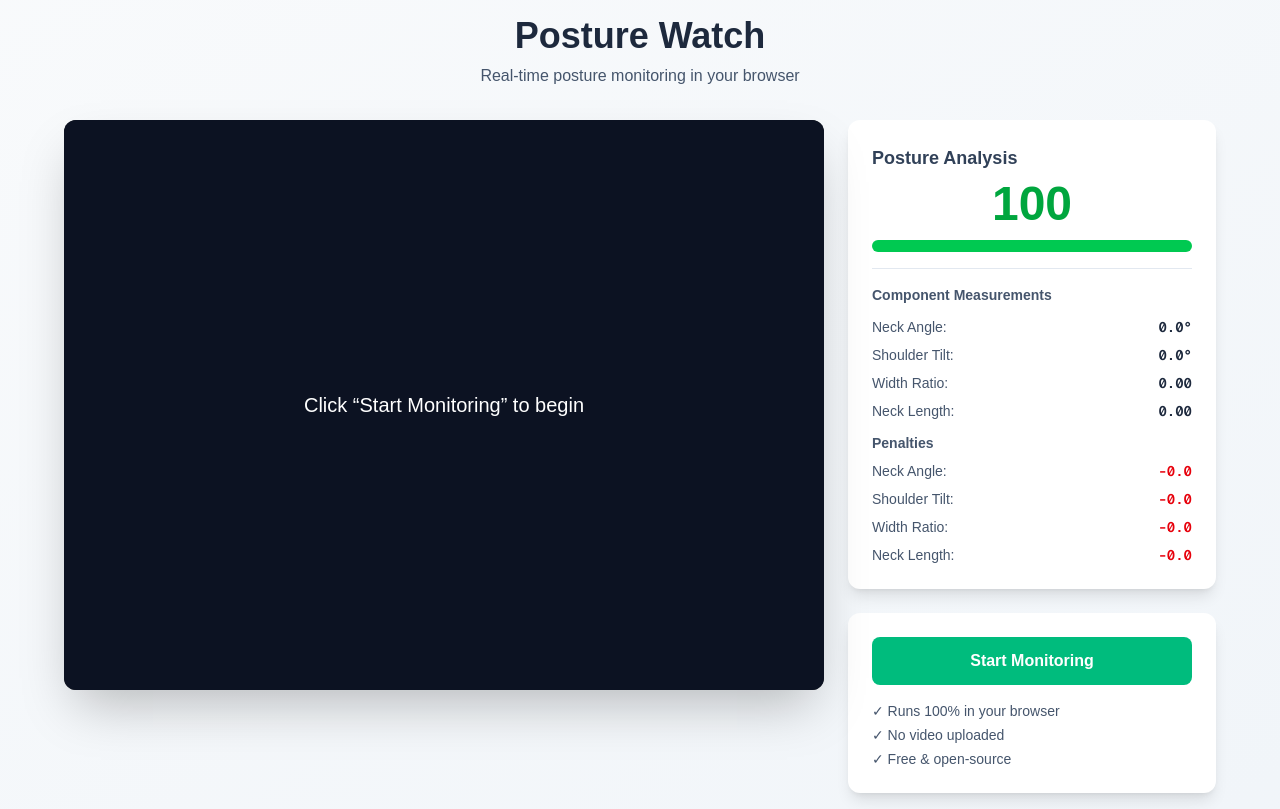
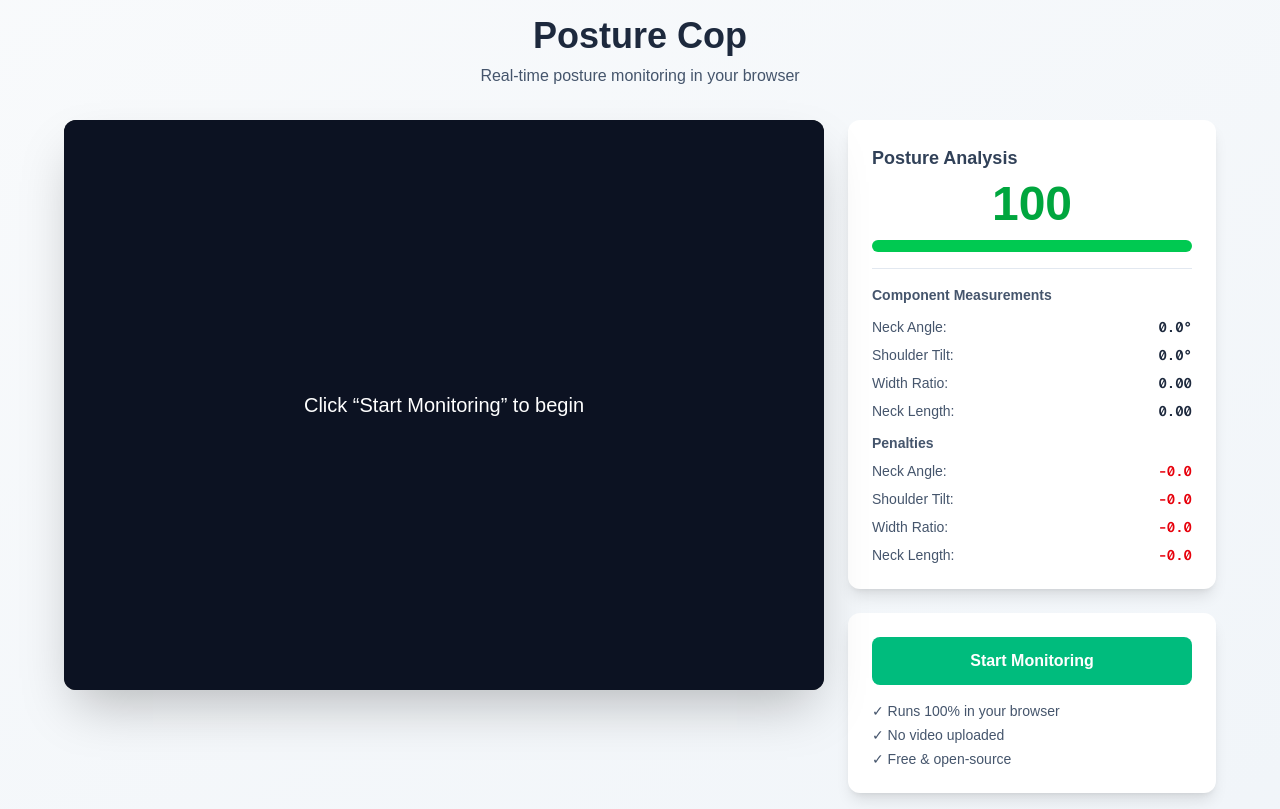
Before and after one commit to MarcusJRLee/posture_cop, a Next.js app: page / in a window 1280 px wide. Built offline with nearby package versions, Linux system fonts and the light colour scheme.

Commit message:
Posture Cop

```diff
--- a/src/app/page.tsx
+++ b/src/app/page.tsx
@@ -23,7 +23,7 @@ export default function Home() {
       <div className="max-w-6xl mx-auto">
         <header className="text-center mb-8">
           <h1 className="text-4xl font-bold text-slate-800 mb-2">
-            Posture Watch
+            Posture Cop
           </h1>
           <p className="text-slate-600">
             Real-time posture monitoring in your browser
```
